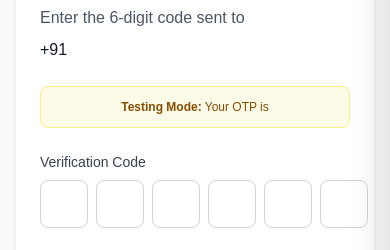
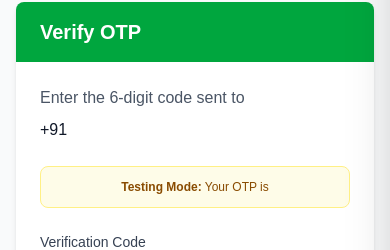
Before and after one commit to Shivikagarg999/fast2-frontend, a Next.js app: page /verify in a window 390 px wide. Shown: the part 180-430 px from the top of the page. Built offline with nearby package versions, Linux system fonts and the light colour scheme; no server answers.

Commit message:
footer-black

```diff
--- a/src/app/(auth)/verify/page.jsx
+++ b/src/app/(auth)/verify/page.jsx
@@ -42,7 +42,6 @@ export default function VerifyPage() {
     newOtp[index] = element.value;
     setOtp(newOtp);
 
-    // Focus next input
     if (element.value && element.nextSibling) {
       element.nextSibling.focus();
     }
@@ -54,18 +53,11 @@ export default function VerifyPage() {
     }
   };
 
-  // Helper function to handle login success
   const handleLoginSuccess = (token) => {
     console.log('Login successful, storing token:', token);
-
-    // Store the token
     localStorage.setItem('token', token);
-
-    // Clean up temporary data
     localStorage.removeItem('otp');
     localStorage.removeItem('phone');
-
-    // Notify all components about auth change
     window.dispatchEvent(new Event('authChange'));
     window.dispatchEvent(new Event('userLoggedIn'));
     window.dispatchEvent(new Event('storage'));
@@ -99,11 +91,8 @@ export default function VerifyPage() {
 
       if (response.ok) {
         setSuccess('OTP verified successfully!');
-
-        // Store the token and notify components
         handleLoginSuccess(data.token);
 
-        // Redirect to home page after successful verification
         setTimeout(() => {
           window.location.href = '/';
         }, 1500);
@@ -178,9 +167,7 @@ export default function VerifyPage() {
           <div className="p-6">
             <p className="text-gray-600 mb-2">Enter the 6-digit code sent to</p>
             <p className="font-medium text-gray-900 mb-6">+91 {phone}</p>
-
-            {/* Testing Note - Show OTP for development */}
-            <div className="mb-6 bg-yellow-50 border border-yellow-200 rounded-lg p-3">
+              <div className="mb-6 bg-yellow-50 border border-yellow-200 rounded-lg p-3">
               <p className="text-xs text-yellow-800 text-center">
                 <span className="font-semibold">Testing Mode:</span> Your OTP is {storedOtp}
               </p>
--- a/src/app/layout.js
+++ b/src/app/layout.js
@@ -28,7 +28,7 @@ export const metadata = {
 const HeaderFallback = () => {
   return (
     <header className="bg-white fixed top-0 left-0 right-0 w-full z-50">
-      <div className="border-b border-gray-200 h-[70px]">
+      <div className="border-b border-gray-200 h-[130px] lg:h-[70px]">
       </div>
     </header>
   );
@@ -53,7 +53,7 @@ export default function RootLayout({ children }) {
         {/* Use the conditional header component */}
         <ConditionalHeader />
 
-        <main className="relative z-10 pt-[70px]">{children}</main>
+        <main className="relative z-10 pt-[150px] lg:pt-[70px]">{children}</main>
         <Cart />
         <PopupManager />
       </body>
```
